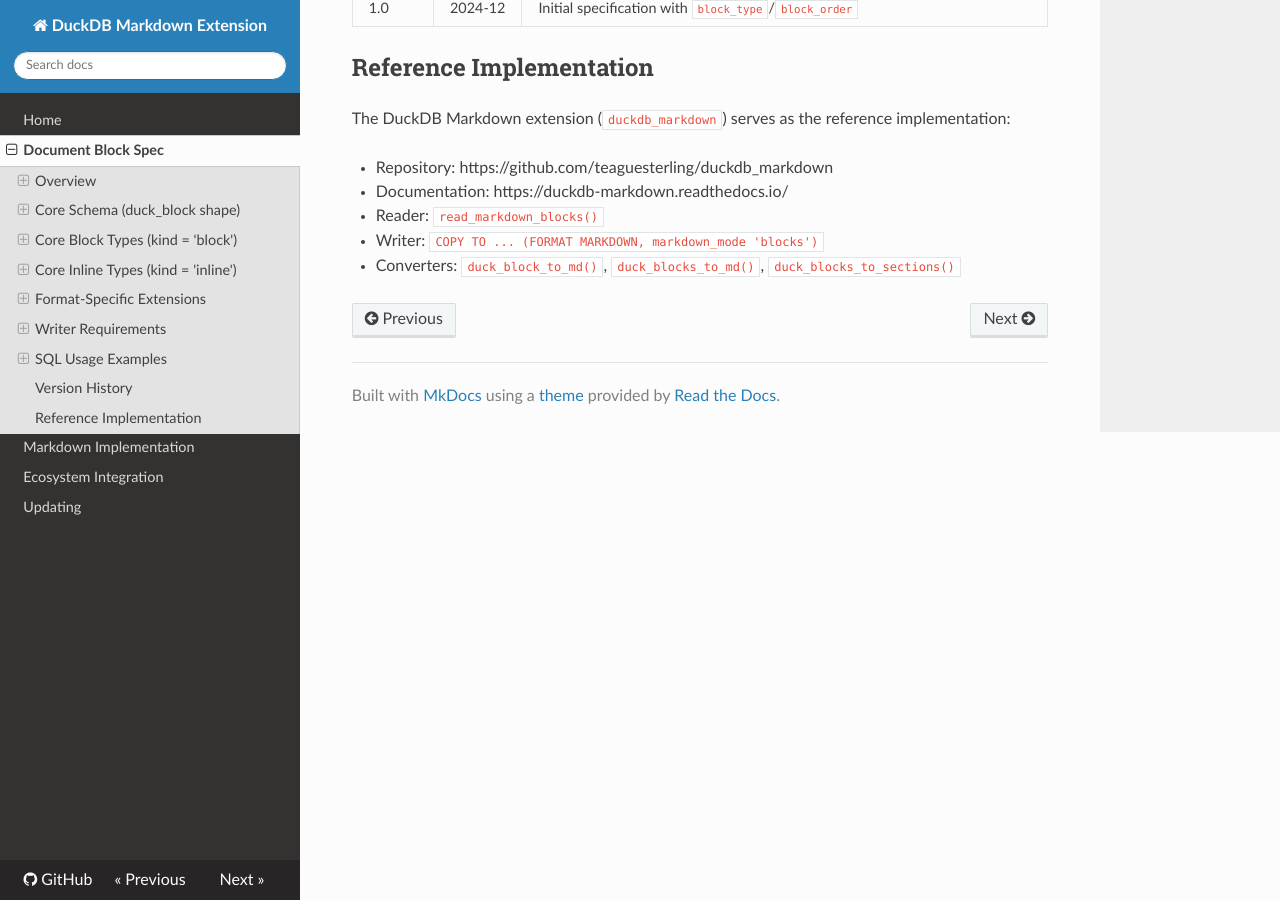
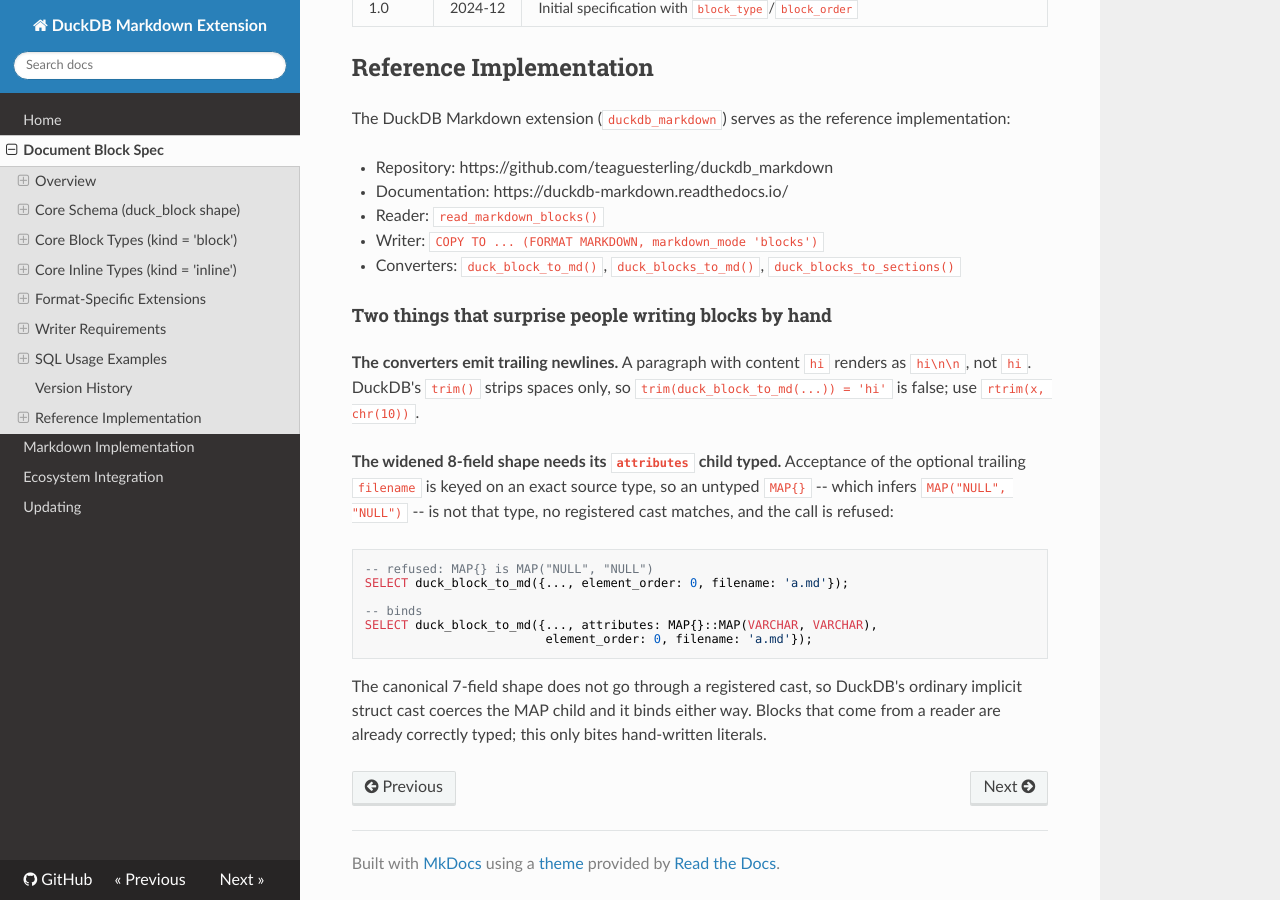
Before and after one commit to teaguesterling/duckdb_markdown, an MkDocs documentation site: the page built from docs/doc_block_spec.md, in a window 1280 px wide and 900 px high, scrolled down 7849 px. Built offline with MkDocs 1.6.1, drawn with Linux system fonts in a browser that asks for light colours; nearby versions of some CDN libraries.

Commit message:
Document the two things that surprise hand-written block literals
Both found while testing the 6.4 acceptance casts, and both cost me a wrong
first conclusion, so they are worth writing down rather than rediscovering.

1. The widened 8-field shape needs its `attributes` child typed. Acceptance is
   keyed on an EXACT source type, so an untyped `MAP{}` -- which infers
   MAP("NULL", "NULL"), not MAP(VARCHAR, VARCHAR) -- is not the registered
   source type, no registered cast matches, and the child-count rule refuses:

     7-field, MAP{} untyped        BINDS
     8-field, MAP{} untyped        REFUSED   (bare and LIST alike)
     8-field, MAP typed            BINDS

   The asymmetry is real rather than a quirk of my probe: the canonical 7-field
   shape never goes through a registered cast, so DuckDB's ordinary implicit
   struct cast coerces the MAP child. Only the widened shape is exact-typed.

   This is what made my first bare-struct probe come back REFUSED, and I nearly
   reported duck_block_utils' cast as broken on the strength of it. It looks
   exactly like a broken cast. duck_block_utils reproduced it and has added the
   same pair to their filename_field.test.

   Blocks that come from a reader are already correctly typed, so this only
   bites hand-written literals -- which is precisely where someone is most
   likely to be debugging alone.

2. The converters emit trailing newlines: a paragraph 'hi' renders as 'hi\n\n'.
   DuckDB's trim() strips spaces only, not newlines, so trim(...) = 'hi' is
   false and rtrim(x, chr(10)) is what works.

Checked before documenting that the existing hand-built example in
doc_block_spec.md still binds -- it does, because it is the 7-field shape.

Three assertions added covering the pair. 50 test cases / 1818 assertions.

````diff
--- a/docs/doc_block_spec.md
+++ b/docs/doc_block_spec.md
@@ -359,3 +359,20 @@
 - Reader: `read_markdown_blocks()`
 - Writer: `COPY TO ... (FORMAT MARKDOWN, markdown_mode 'blocks')`
 - Converters: `duck_block_to_md()`, `duck_blocks_to_md()`, `duck_blocks_to_sections()`
+
+#### Two things that surprise people writing blocks by hand
+
+**The converters emit trailing newlines.** A paragraph with content `hi` renders as `hi\n\n`, not `hi`. DuckDB's `trim()` strips spaces only, so `trim(duck_block_to_md(...)) = 'hi'` is false; use `rtrim(x, chr(10))`.
+
+**The widened 8-field shape needs its `attributes` child typed.** Acceptance of the optional trailing `filename` is keyed on an exact source type, so an untyped `MAP{}` -- which infers `MAP("NULL", "NULL")` -- is not that type, no registered cast matches, and the call is refused:
+
+```sql
+-- refused: MAP{} is MAP("NULL", "NULL")
+SELECT duck_block_to_md({..., element_order: 0, filename: 'a.md'});
+
+-- binds
+SELECT duck_block_to_md({..., attributes: MAP{}::MAP(VARCHAR, VARCHAR),
+                         element_order: 0, filename: 'a.md'});
+```
+
+The canonical 7-field shape does not go through a registered cast, so DuckDB's ordinary implicit struct cast coerces the MAP child and it binds either way. Blocks that come from a reader are already correctly typed; this only bites hand-written literals.
````
Also changed, not shown: 1 other file.
